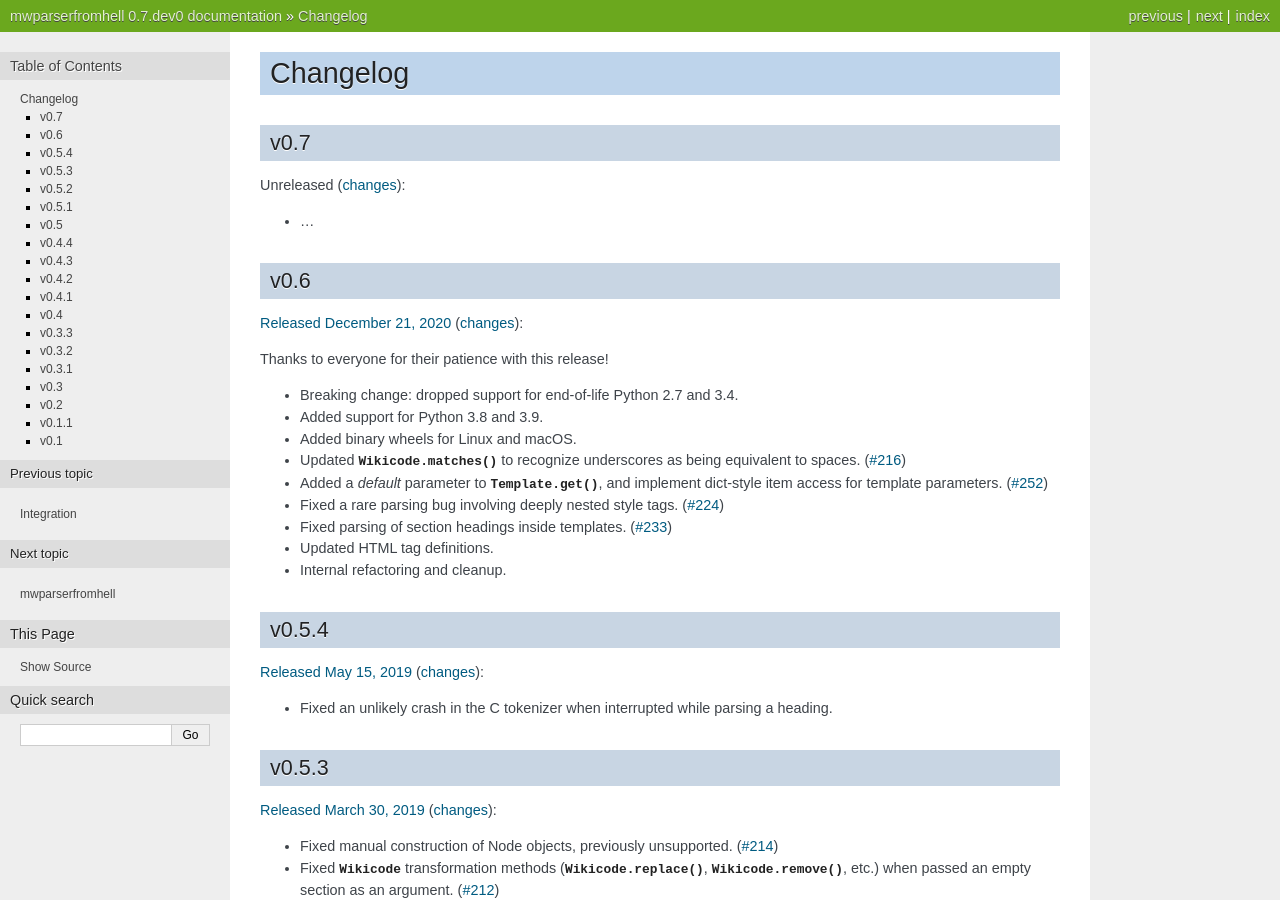
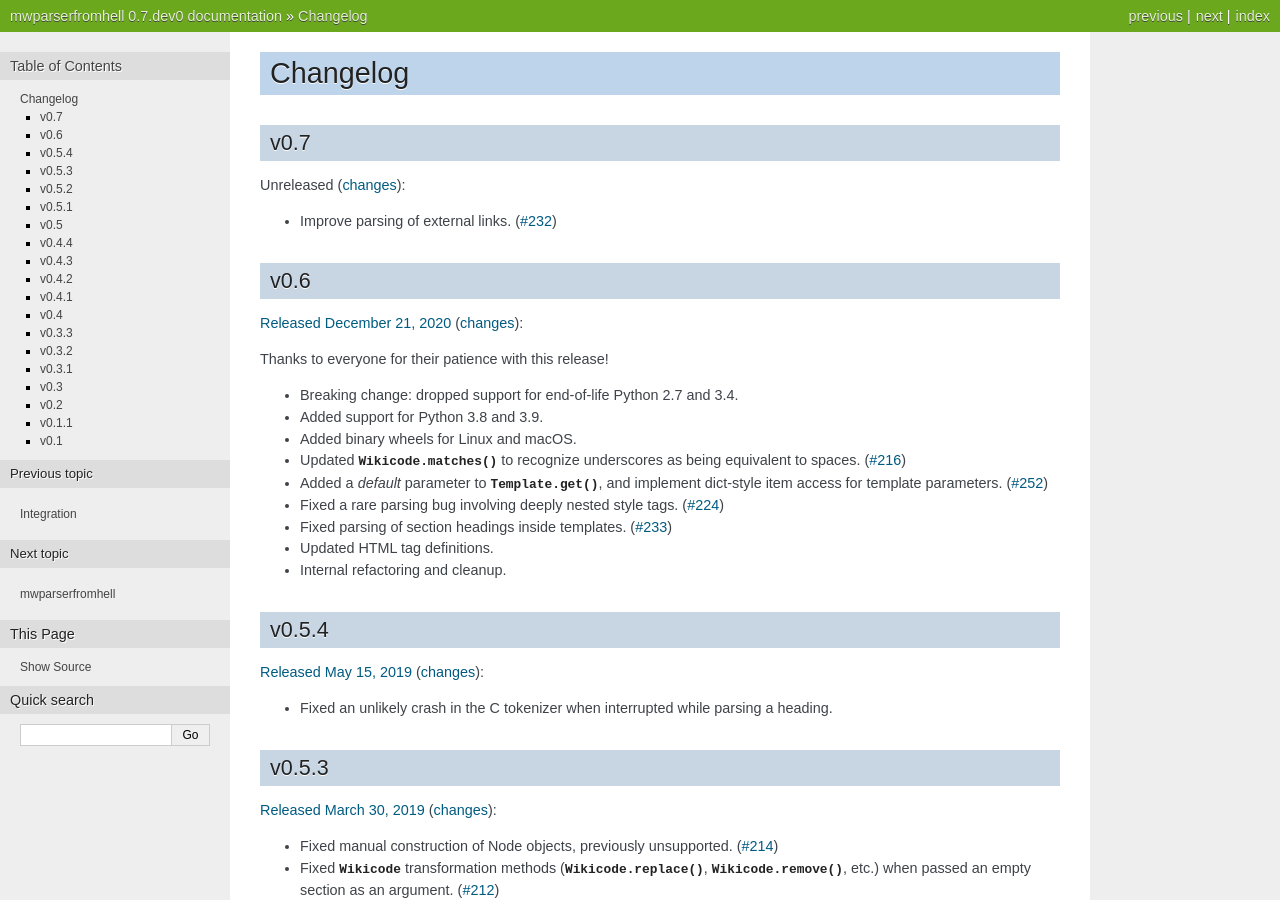
Before and after one commit to earwig/mwparserfromhell, a Sphinx documentation site: the page built from docs/changelog.rst, in a window 1280 px wide and 900 px high. Built offline with Sphinx 7.4.7, drawn with Linux system fonts in a browser that asks for light colours.

Commit message:
Update changelog

```diff
--- a/docs/changelog.rst
+++ b/docs/changelog.rst
@@ -7,7 +7,8 @@ v0.7
 Unreleased
 (`changes <https://github.com/earwig/mwparserfromhell/compare/v0.6...develop>`__):
 
-- ...
+- Improve parsing of external links.
+  (`#232 <https://github.com/earwig/mwparserfromhell/issues/232>`_)
 
 v0.6
 ----
```
Also changed, not shown: 1 other file.
